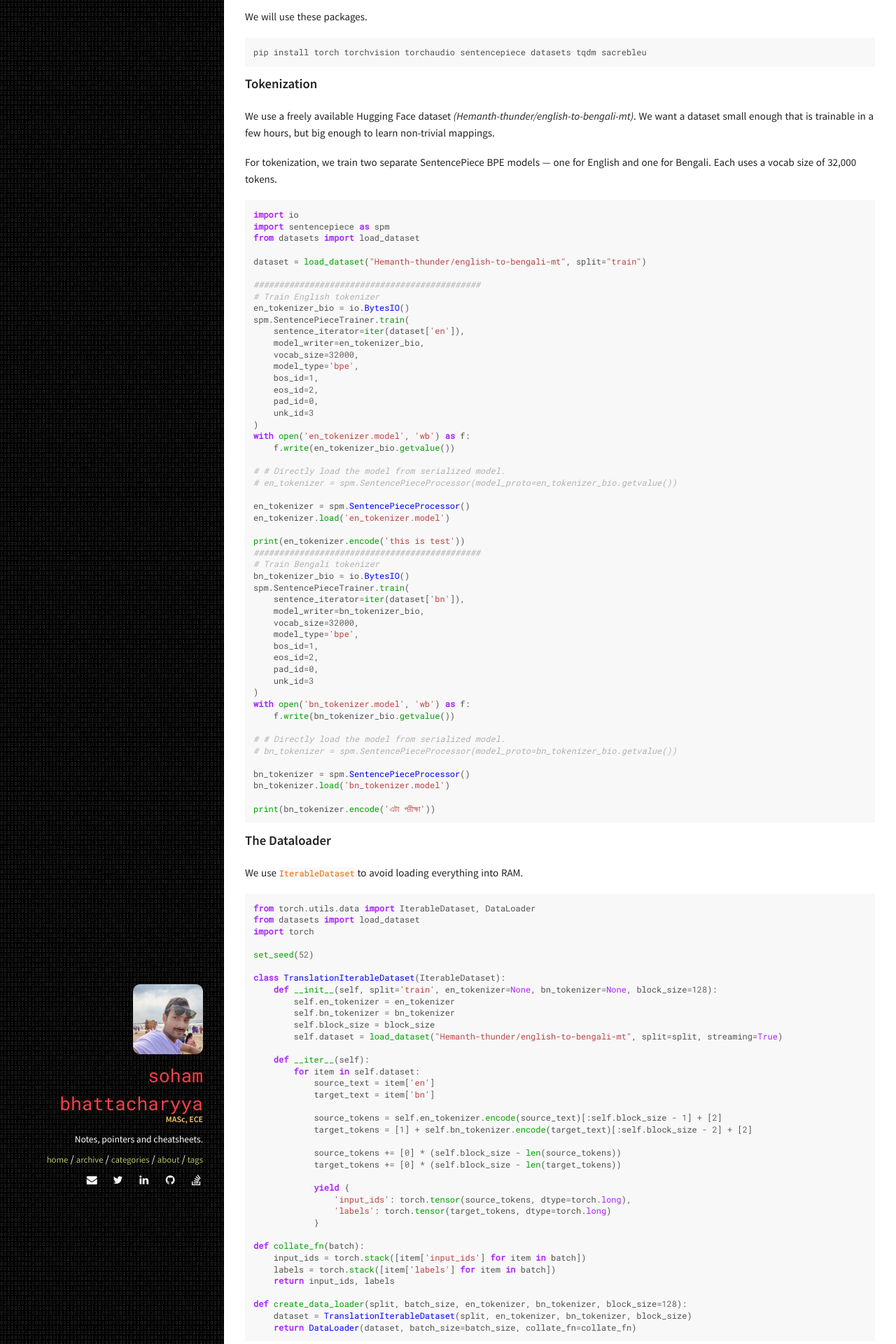
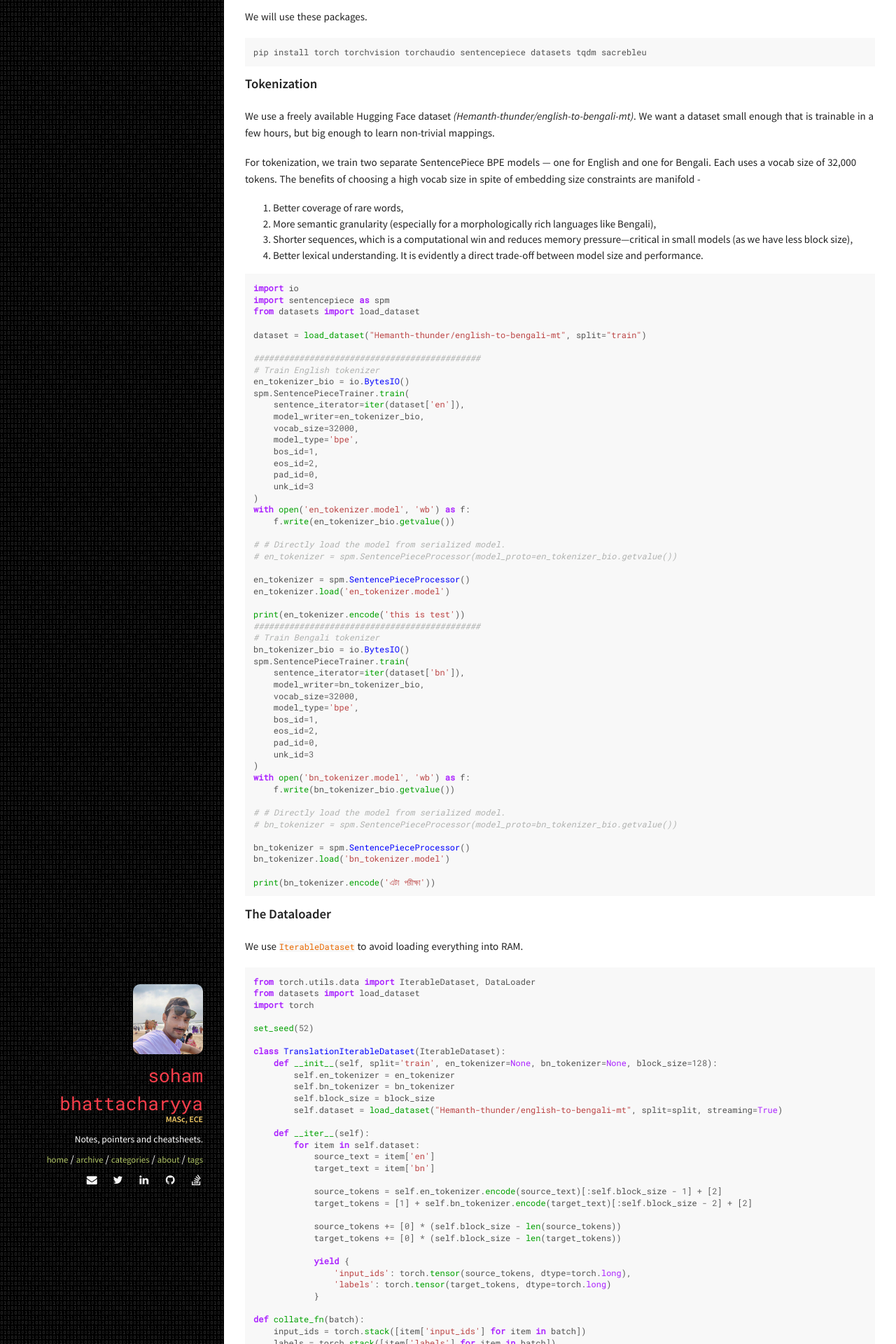
Before and after one commit to sohambhattacharyya/sohambhattacharyya.github.io, a Jekyll site: the page built from _posts/2025-06-18-eng2beng:-A-Simple-Easy-to-follow-Tutorial-to-a-Tiny-English-to-Bengali-Machine-Translation-Model-Using-Transformer-Architecture.markdown, in a window 1280 px wide. Shown: the part 908-2828 px from the top of the page at 70% size. Built offline with Jekyll 4.4.1, drawn with Linux system fonts in a browser that asks for light colours; comment, search, counter and statistics services are not loaded; some of the changed text lies outside the part shown.

Commit message:
added some points.

````diff
--- a/_posts/2025-06-18-eng2beng:-A-Simple-Easy-to-follow-Tutorial-to-a-Tiny-English-to-Bengali-Machine-Translation-Model-Using-Transformer-Architecture.markdown
+++ b/_posts/2025-06-18-eng2beng:-A-Simple-Easy-to-follow-Tutorial-to-a-Tiny-English-to-Bengali-Machine-Translation-Model-Using-Transformer-Architecture.markdown
@@ -20,7 +20,12 @@ pip install torch torchvision torchaudio sentencepiece datasets tqdm sacrebleu
 
 We use a freely available Hugging Face dataset *(Hemanth-thunder/english-to-bengali-mt)*. We want a dataset small enough that is trainable in a few hours, but big enough to learn non-trivial mappings.
 
-For tokenization, we train two separate SentencePiece BPE models — one for English and one for Bengali. Each uses a vocab size of 32,000 tokens.
+For tokenization, we train two separate SentencePiece BPE models — one for English and one for Bengali. Each uses a vocab size of 32,000 tokens. The benefits of choosing a high vocab size in spite of embedding size constraints are manifold -
+1. Better coverage of rare words,
+2. More semantic granularity (especially for a morphologically rich languages like Bengali),
+3. Shorter sequences, which is a computational win and reduces memory pressure—critical in small models (as we have less block size),
+4. Better lexical understanding.
+It is evidently a direct trade-off between model size and performance.
 
 ```python
 import io
````
Also changed, not shown: 1 other file.
